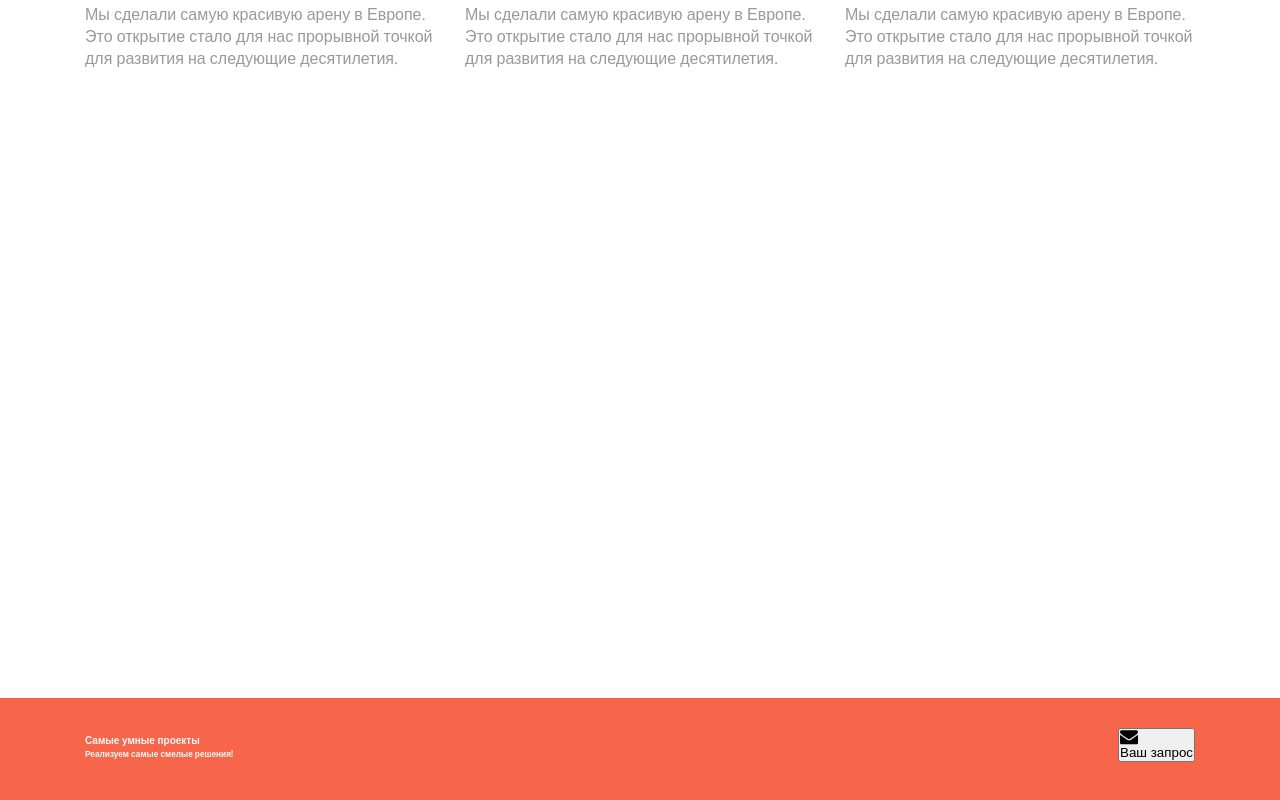
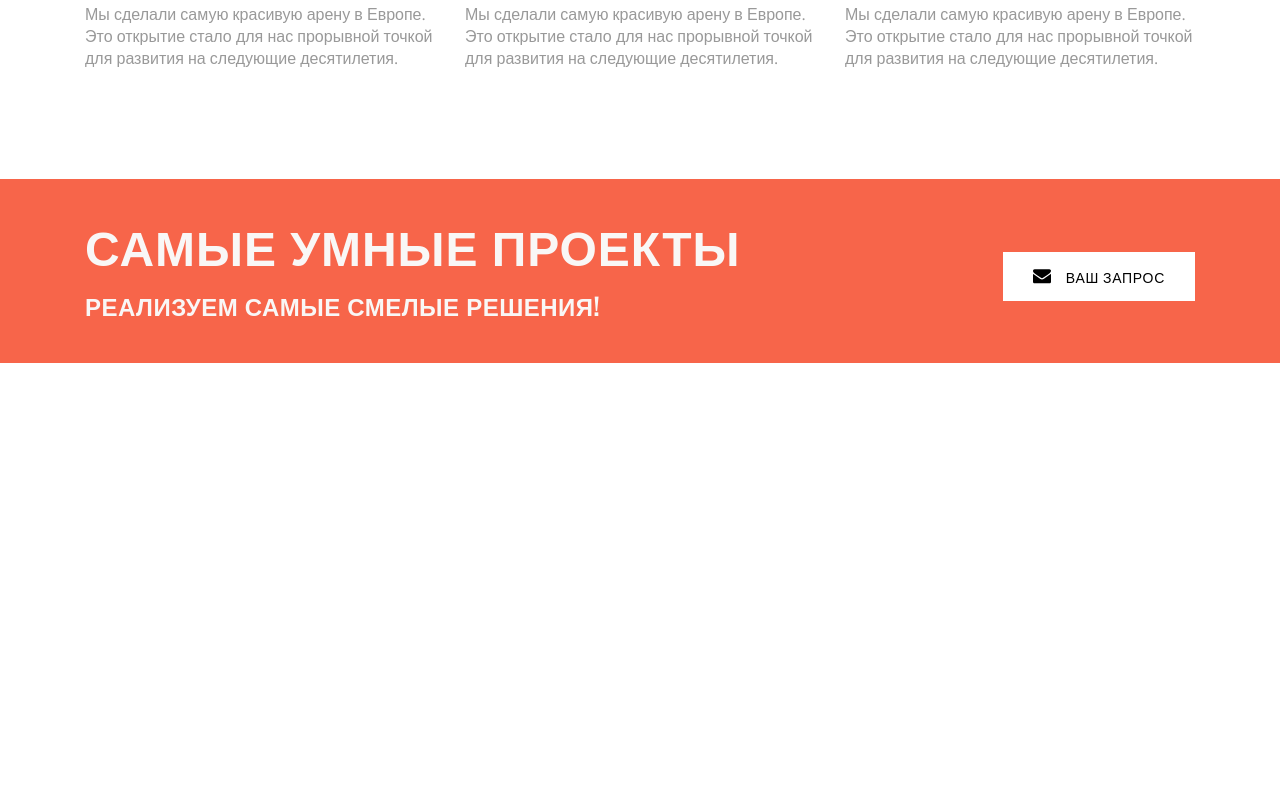
Before and after one commit to TanyaSeagull/Constructions, a website: page index.html in a window 1280 px wide. Shown: the part 1785-2585 px from the top of the page. After the commit the page ends 2148 px from the top, so only its background shows below. Drawn offline with nearby package versions, Linux system fonts and the light colour scheme.

Commit message:
Building section Request

```diff
--- a/sass/_projects.scss
+++ b/sass/_projects.scss
@@ -1,5 +1,5 @@
 .project {
-    min-height: 1080px;
+
     position: relative;
 
     display: flex;
--- a/sass/_request.scss
+++ b/sass/_request.scss
@@ -3,22 +3,56 @@
     padding-top: 30px;
     padding-bottom: 40px;
 
+    @media only screen and (max-width: 1280px) {
+        padding-left: 15px;
+        padding-right: 15px;
+    }
+
     &__flex {
         display: flex;
         justify-content: space-between;
         align-items: center;
+
+        @media only screen and (max-width: 768px) {
+            flex-wrap: wrap;
+        }
     }
 
     &__flex-left {
         color: $color-primary;
     }
 
-    &request__h4 {
-        font-weight: 700;
+    &__h4 {
+        font-weight: bold;
         font-size: 48px;
         line-height: 71px;
         text-transform: uppercase;
         letter-spacing: 0.02em;
-        margin-bottom: 20px;
+        margin-bottom: 7px;
+    }
+
+    &__h5 {
+        font-weight: 700;
+        font-size: 24px;
+        letter-spacing: 0.02em;
+        text-transform: uppercase;
+    }
+
+    &__btn {
+        border: none;
+        background-color: #fff;
+        display: flex;
+        align-items: center;
+        text-transform: uppercase;
+        font-family: $font-main;
+        font-weight: 500;
+        font-size: 14px;
+        letter-spacing: 0.05em;
+        padding: 14px 30px;
+        margin-top: 20px;
+    }
+
+    &__icon {
+        margin-right: 15px;
     }
 }
```
Also changed, not shown: css/style.css.
